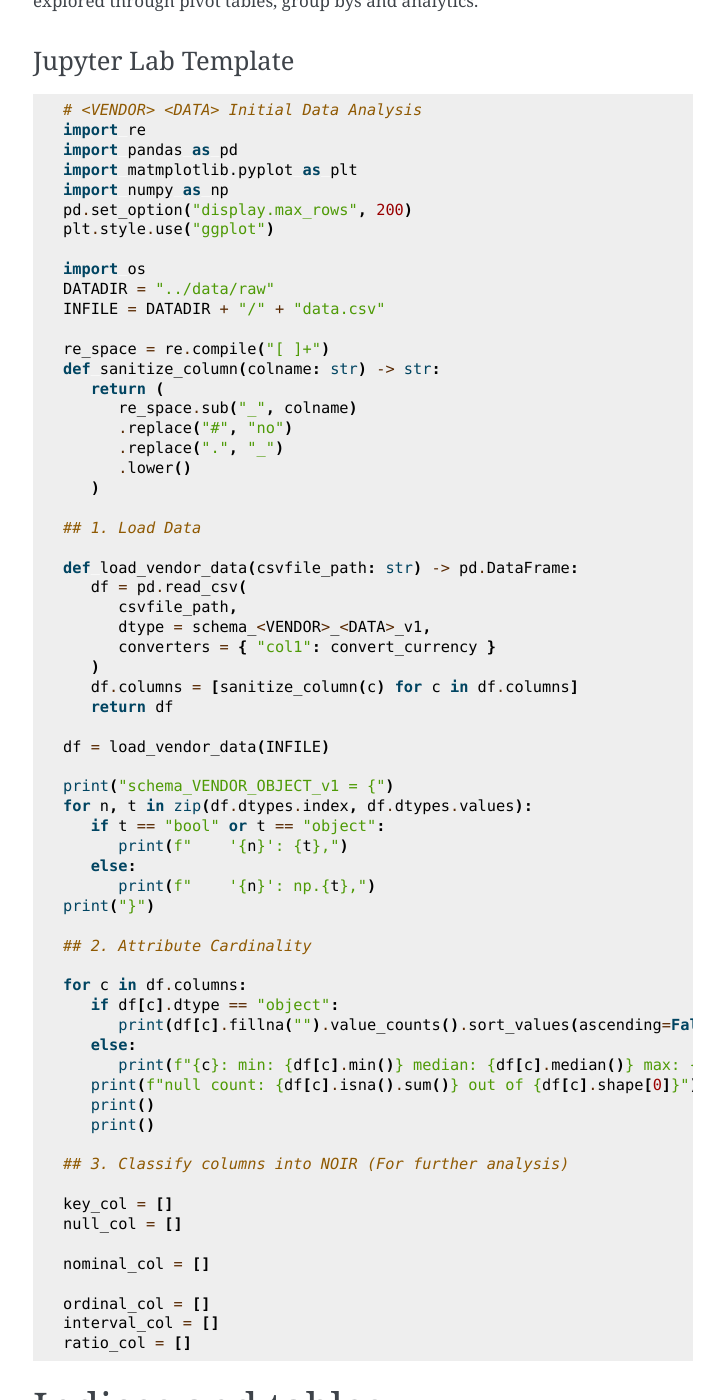
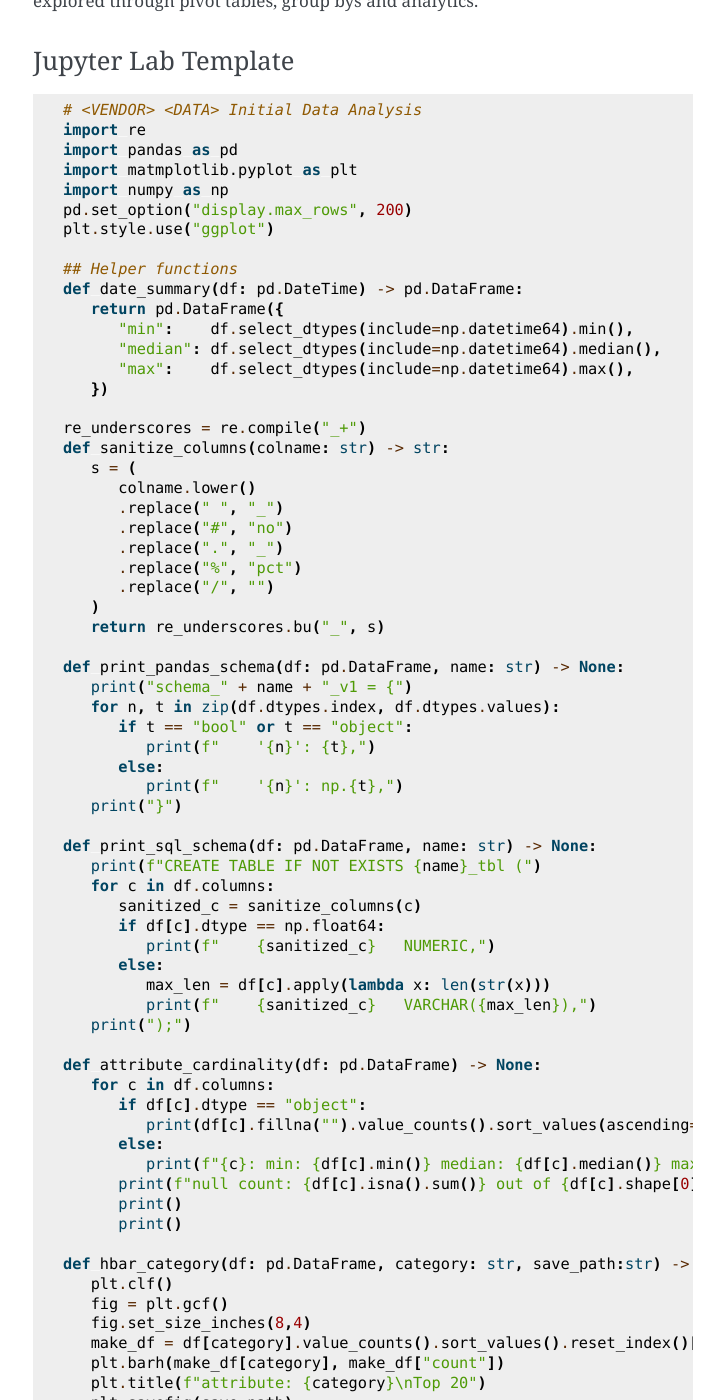
Before and after one commit to memoryaligned/cookie-jar, a Sphinx documentation site: the page built from ds/{{cookiecutter.repo_name}}/docs/01_statistical_analysis_plan/index.rst, in a window 1280 px wide and 1400 px high, scrolled down 1122 px. Shown: the whole window, without its empty margins (387-1111 px from the left). Built offline with Sphinx 7.4.7, drawn with Linux system fonts in a browser that asks for light colours; some of the changed text lies outside the part shown.

Commit message:
feat: ida standard functions

```diff
--- a/ds/{{cookiecutter.repo_name}}/docs/01_statistical_analysis_plan/index.rst
+++ b/ds/{{cookiecutter.repo_name}}/docs/01_statistical_analysis_plan/index.rst
@@ -66,18 +66,77 @@ Jupyter Lab Template
    pd.set_option("display.max_rows", 200)
    plt.style.use("ggplot")
 
+   ## Helper functions
+   def date_summary(df: pd.DateTime) -> pd.DataFrame:
+      return pd.DataFrame({
+         "min":    df.select_dtypes(include=np.datetime64).min(),
+         "median": df.select_dtypes(include=np.datetime64).median(),
+         "max":    df.select_dtypes(include=np.datetime64).max(),
+      })
+
+   re_underscores = re.compile("_+")
+   def sanitize_columns(colname: str) -> str:
+      s = (
+         colname.lower()
+         .replace(" ", "_")
+         .replace("#", "no")
+         .replace(".", "_")
+         .replace("%", "pct")
+         .replace("/", "")
+      )
+      return re_underscores.bu("_", s)
+
+   def print_pandas_schema(df: pd.DataFrame, name: str) -> None:
+      print("schema_" + name + "_v1 = {")
+      for n, t in zip(df.dtypes.index, df.dtypes.values):
+         if t == "bool" or t == "object":
+            print(f"    '{n}': {t},")
+         else:
+            print(f"    '{n}': np.{t},")
+      print("}")
+
+   def print_sql_schema(df: pd.DataFrame, name: str) -> None:
+      print(f"CREATE TABLE IF NOT EXISTS {name}_tbl (")
+      for c in df.columns:
+         sanitized_c = sanitize_columns(c)
+         if df[c].dtype == np.float64:
+            print(f"    {sanitized_c}   NUMERIC,")
+         else:
+            max_len = df[c].apply(lambda x: len(str(x)))
+            print(f"    {sanitized_c}   VARCHAR({max_len}),")
+      print(");")
+
+   def attribute_cardinality(df: pd.DataFrame) -> None:
+      for c in df.columns:
+         if df[c].dtype == "object":
+            print(df[c].fillna("").value_counts().sort_values(ascending=False)[:5])
+         else:
+            print(f"{c}: min: {df[c].min()} median: {df[c].median()} max: {df[c].max()}")
+         print(f"null count: {df[c].isna().sum()} out of {df[c].shape[0]}")
+         print()
+         print()
+
+   def hbar_category(df: pd.DataFrame, category: str, save_path:str) -> None:
+      plt.clf()
+      fig = plt.gcf()
+      fig.set_size_inches(8,4)
+      make_df = df[category].value_counts().sort_values().reset_index()[:20]
+      plt.barh(make_df[category], make_df["count"])
+      plt.title(f"attribute: {category}\nTop 20")
+      plt.savefig(save_path)
+
+   def visualize_hbar(df: pd.DataFrame, dirpath: str) -> None:
+      for c in df.columns:
+         sanitize_c = sanitize_columns(c)
+         try:
+            hbar_category(df, c, dirpath + f"/{sanitize_c}_hbar.png")
+         except:
+            pass
+
    import os
    DATADIR = "../data/raw"
    INFILE = DATADIR + "/" + "data.csv"
 
-   re_space = re.compile("[ ]+")
-   def sanitize_column(colname: str) -> str:
-      return (
-         re_space.sub("_", colname)
-         .replace("#", "no")
-         .replace(".", "_")
-         .lower()
-      )
 
    ## 1. Load Data
 
```
